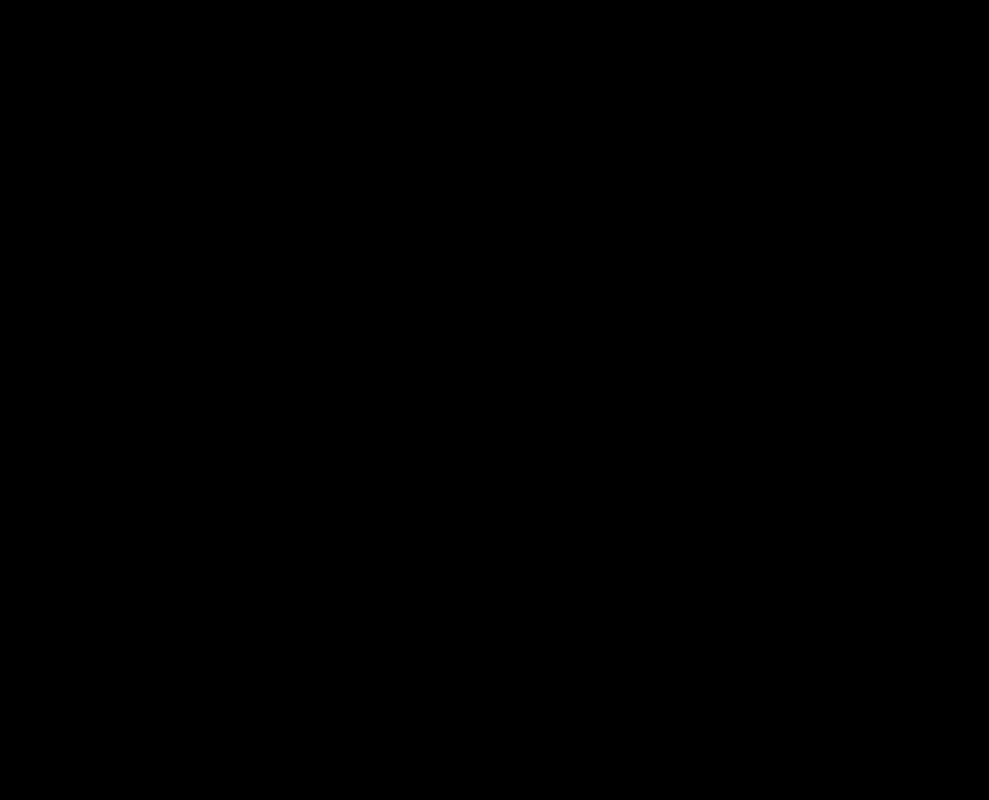
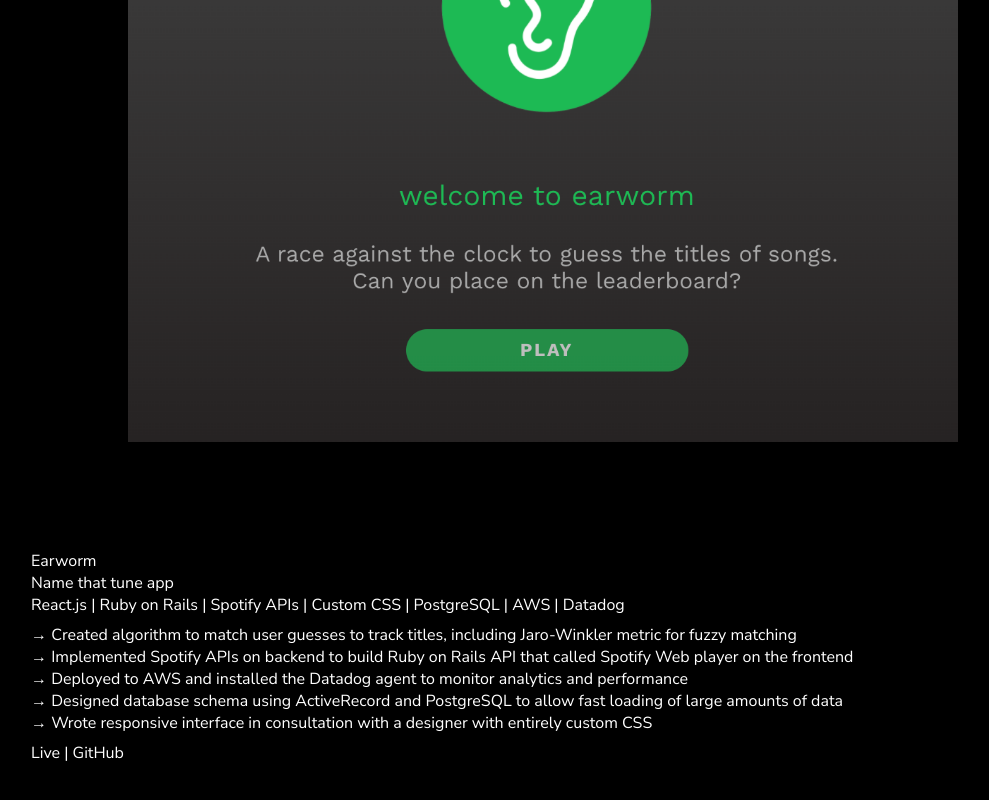
Before and after one commit to stephenkeating/keating-portfolio, a React (Create React App) app: page /earworm in a window 1280 px wide. Shown: the part 700-1500 px from the top of the page, without its empty margins (97-1086 px from the left). Before the commit the page ends 800 px from the top, so only its background shows below. Built offline with nearby package versions, Linux system fonts and the light colour scheme.

Commit message:
earwom page

```diff
--- a/src/App.css
+++ b/src/App.css
@@ -144,3 +144,13 @@
 .odd {
   margin-left: 25%;
 }
+
+.project-page {
+  margin: 10%;
+}
+
+.project-page-image {
+  margin: 5%;
+  margin-top: 20%;
+  width: 90%;
+}
--- a/src/Pages/Earworm.js
+++ b/src/Pages/Earworm.js
@@ -1,11 +1,44 @@
 import React from 'react';
+import projects from '../Data/projects.json';
 
 const Earworm = () => {
 
+  const {title, url, description, tech, bullets, github, shortName} = projects[0]
+
   return (
-  <div>
-    Earworm
-  </div>
+    <div className='project-page'>
+      <h1>
+        {title}
+      </h1>
+      <h1>
+        <img className='project-page-image' src={ require(`../Assets/${shortName}.png`) } alt={`${title} screenshot`}/>
+      </h1>
+      <div className='project-page-title'>
+        {title}
+      </div>
+      <div className='project-page-description'>
+        { description }
+      </div>
+      <div className='project-card-tech'>
+        { tech.map((t, i) =>
+                    <span>
+                      { (i ? ' | ': '') + t }
+                    </span>
+        )}
+      </div>
+      <div className='project-card-bullets'>
+        { bullets.map(bullet =>
+                      <div>
+                        {'→ '}{ bullet }
+                      </div>
+          )}
+      </div>
+      <div className='project-card-links'>
+        <a href={url} target="_blank" rel="noopener noreferrer">Live</a>
+        {' | '}
+        <a href={github} target="_blank" rel="noopener noreferrer">GitHub</a>
+      </div>
+    </div>
   )
 };
 
```
